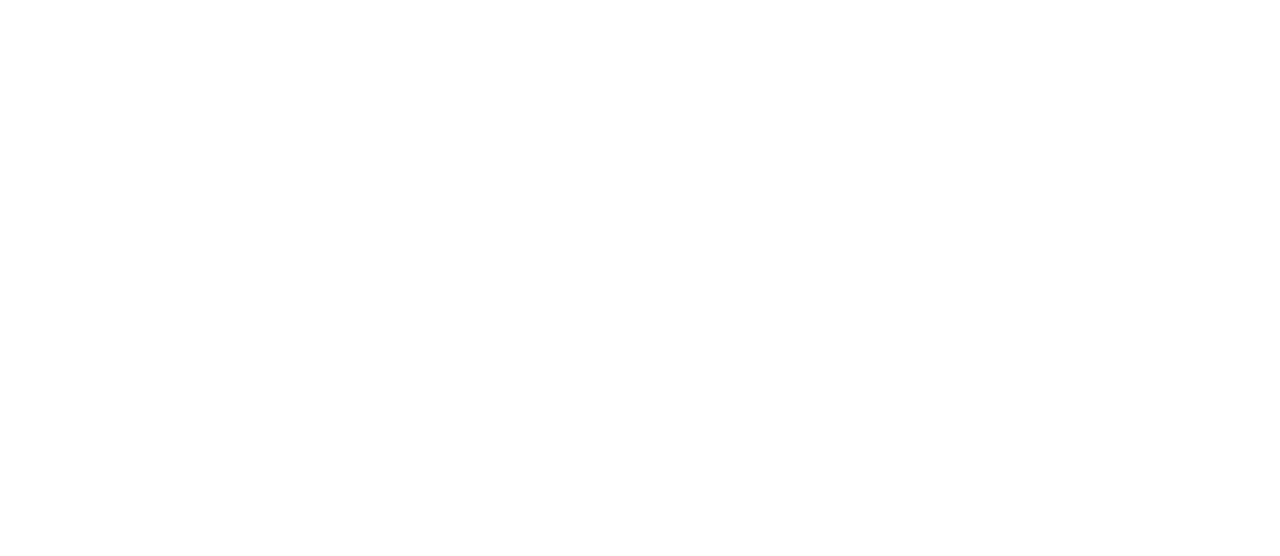
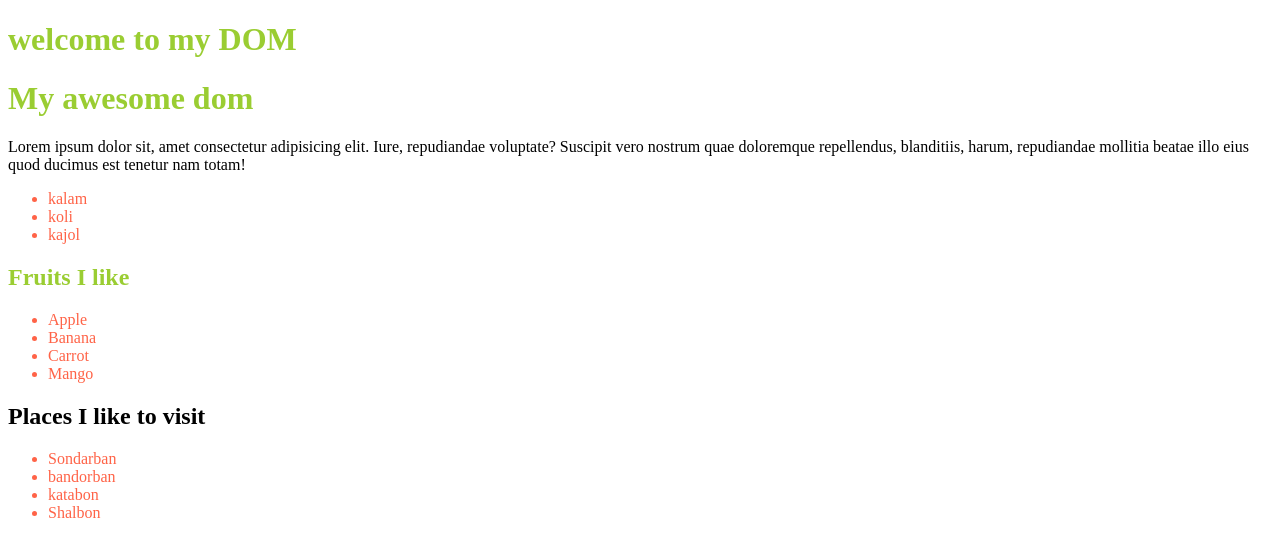
Before and after one commit to EngrMunir/DOM_EXPLORE, a plain HTML site: page index.html in a window 1280 px wide. Drawn offline with Linux system fonts and the light colour scheme.

```diff
--- /dev/null
+++ b/JS/dom.js
@@ -0,0 +1 @@
+console.log('hello from js');
--- a/index.html
+++ b/index.html
@@ -3,9 +3,58 @@
 <head>
     <meta charset="UTF-8">
     <meta name="viewport" content="width=device-width, initial-scale=1.0">
-    <title>Document</title>
+    <title>Dom explore</title>
+    <link rel="stylesheet" href="/styles/styles.css">
+    <style>
+        li{
+            color: tomato;
+        }
+    </style>
 </head>
 <body>
+    <header>
+        <h1>welcome to my DOM</h1>
+    </header>
+    <main>
+        <h1>My awesome dom</h1>
+        <p>Lorem ipsum dolor sit, amet consectetur adipisicing elit. Iure, repudiandae voluptate? Suscipit vero nostrum quae doloremque repellendus, blanditiis, harum, repudiandae mollitia beatae illo eius quod ducimus est tenetur nam totam!</p>
+        <ul>
+            <li>kalam</li>
+            <li>koli</li>
+            <li>kajol</li>
+        </ul>
+        <section>
+            <h1>Fruits I like</h1>
+
+            <ul>
+                <li>Apple</li>
+                <li>Banana</li>
+                <li>Carrot</li>
+                <li>Mango</li>
+            </ul>
+        </section>
+        <section>
+            <h2>Places I like to visit</h2>
+            <ul>
+                <li>Sondarban</li>
+                <li>bandorban</li>
+                <li>katabon</li>
+                <li>Shalbon</li>
+            </ul>
+        </section>
+    </main>
+    <script src="JS/dom.js"></script>
+    <script>
+        const liCollection = document.getElementsByTagName('li');
+        // console.log(liCollection);
+        for(const li of liCollection){
+            console.log(li);
+        }
+        const allHeadings = document.getElementsByTagName('h1');
+        for(const h1 of allHeadings){
+            console.log(h1.innerText);
+        }
+    </script>
 
 </body>
 </html>
--- /dev/null
+++ b/styles/styles.css
@@ -0,0 +1,3 @@
+h1{
+    color: yellowgreen;
+}
```
